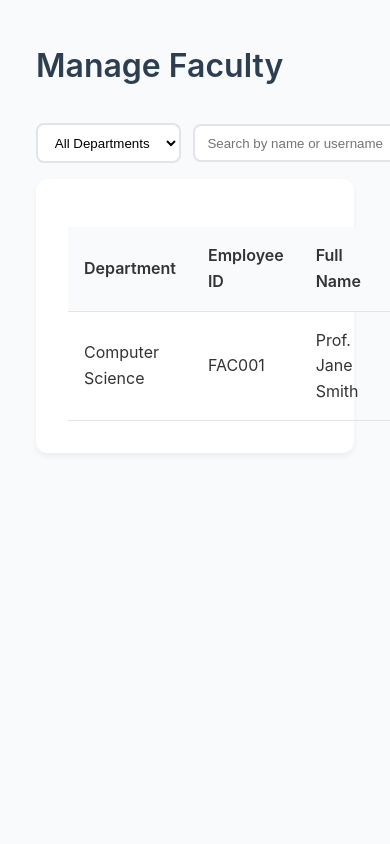
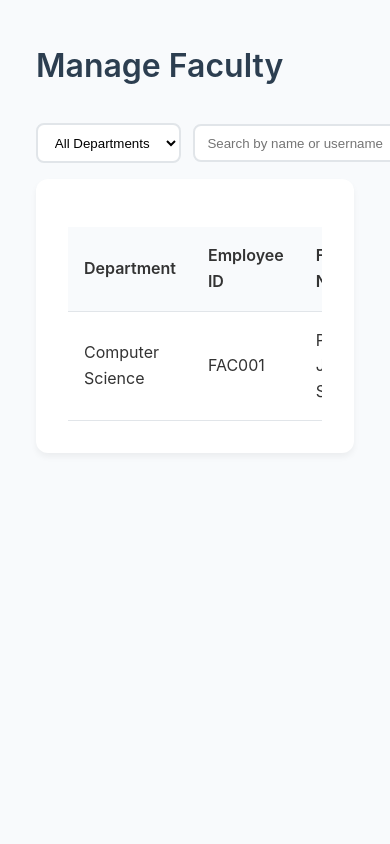
Before and after one commit to Jubit123/FPES, a PHP site: page /admin/manage_faculty.php in a window 390 px wide; the page is wider, and only the part inside the window is pictured. Run offline with PHP 8.4, Linux system fonts and the light colour scheme; a user stored in the database is signed in; data comes from the database, SQL or seed files in the repository.

Commit message:
styles.css

```diff
--- a/styles.css
+++ b/styles.css
@@ -167,7 +167,8 @@ h1, h2 { color: var(--dark-color); margin-bottom: 1rem; font-weight: 600; }
 /* Responsive tables in dashboards */
 @media (max-width: 768px) {
   .evaluations-table,
-  .performance-table {
+  .performance-table,
+  .users-table {
     display: block;
     width: 100%;
     overflow-x: auto;
```
